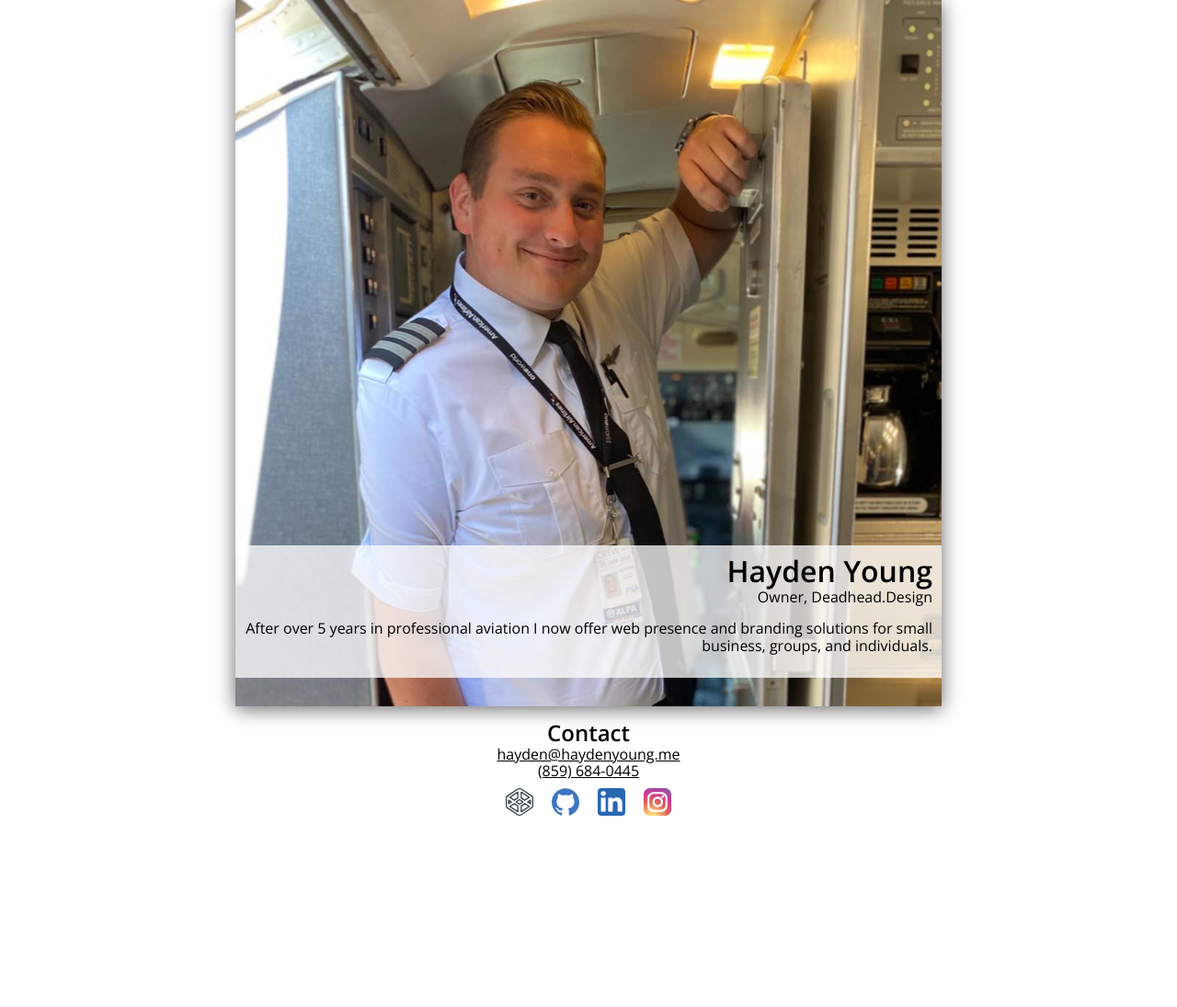
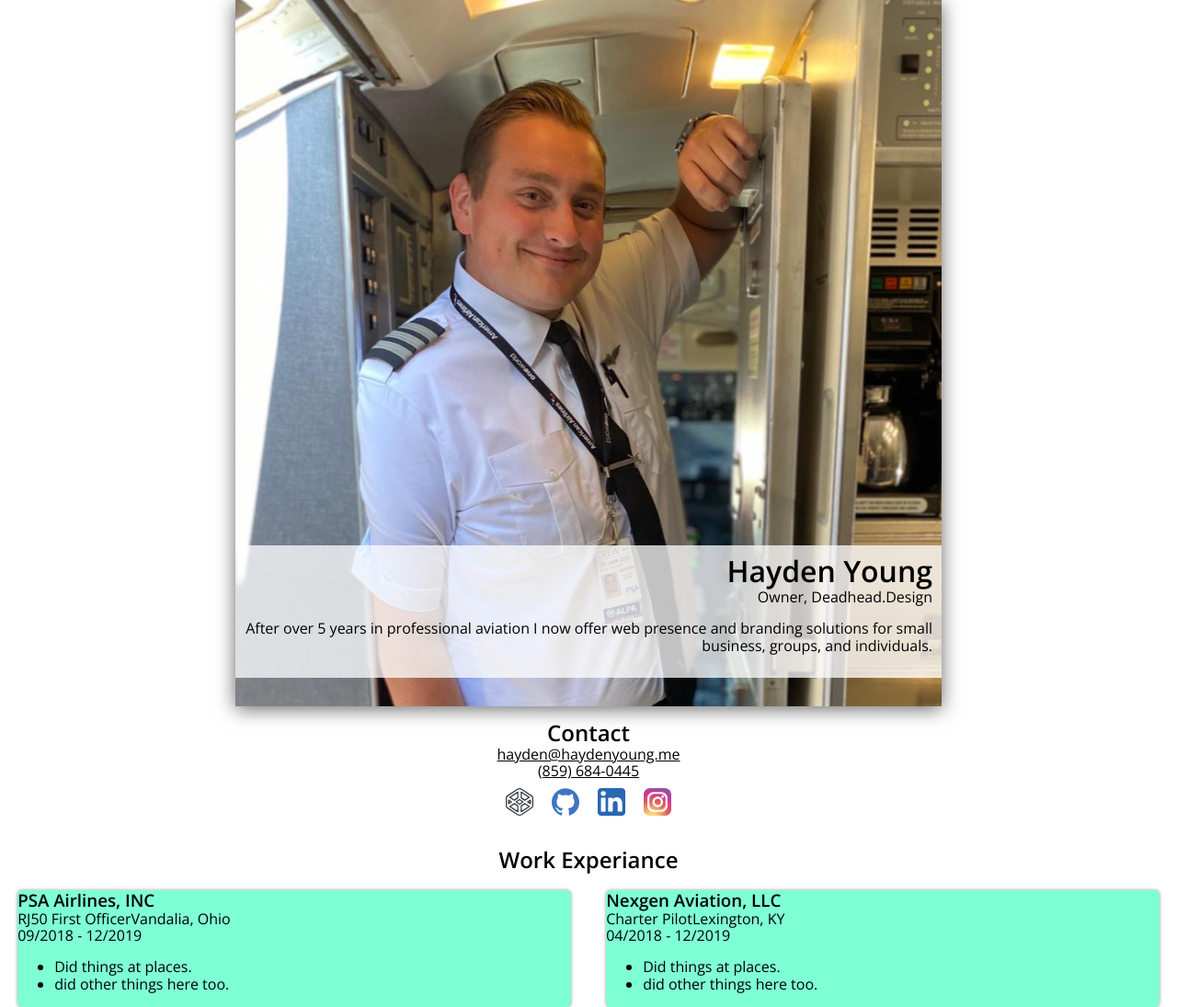
Before and after one commit to ztlhayden/resume_site_template, a Gatsby site: page / in a window 1280 px wide. Shown: the whole page at 92% size. Before the commit the page ends 902 px from the top, so only its background shows below. Built offline with nearby package versions, Linux system fonts and the light colour scheme; Gatsby itself is replaced by a stand-in of ours.

Commit message:
build and begin to style work experiance compoent

```diff
--- a/gatsby-config.js
+++ b/gatsby-config.js
@@ -26,6 +26,14 @@ module.exports = {
     `gatsby-transformer-sharp`,
     `gatsby-plugin-sharp`,
     {
+      resolve: `gatsby-source-filesystem`,
+      options: {
+        path: `${__dirname}/src/assets/markdown`,
+        name: `markdown`,
+      },
+    },
+    `gatsby-transformer-remark`,
+    {
       resolve: `gatsby-plugin-manifest`,
       options: {
         name: `deadhead-design-personal-resume`,
--- a/package.json
+++ b/package.json
@@ -14,6 +14,7 @@
     "gatsby-plugin-sharp": "^2.6.37",
     "gatsby-source-filesystem": "^2.3.31",
     "gatsby-transformer-json": "^2.4.13",
+    "gatsby-transformer-remark": "^2.8.37",
     "gatsby-transformer-sharp": "^2.5.16",
     "node-sass": "^4.14.1",
     "normalize.css": "^8.0.1",
--- /dev/null
+++ b/src/assets/markdown/PSA.md
@@ -0,0 +1,10 @@
+---
+employer: "PSA Airlines, INC"
+title: "RJ50 First Officer"
+location: "Vandalia, Ohio"
+start-date: "09/2018"
+end-date: "12/2019"
+---
+
+- Did things at places.
+- did other things here too.
--- /dev/null
+++ b/src/assets/markdown/nexgen.md
@@ -0,0 +1,10 @@
+---
+employer: "Nexgen Aviation, LLC"
+title: "Charter Pilot"
+location: "Lexington, KY"
+start-date: "04/2018"
+end-date: "12/2019"
+---
+
+- Did things at places.
+- did other things here too.
--- /dev/null
+++ b/src/components/WorkExp/WorkExp.jsx
@@ -0,0 +1,50 @@
+import React from 'react'
+import { useStaticQuery, graphql } from "gatsby"
+
+const WorkExp = () => {
+  const data = useStaticQuery(graphql`
+    {
+      allMarkdownRemark {
+        edges {
+          node {
+            id
+            html
+            frontmatter {
+              end_date
+              employer
+              title
+              start_date
+              location
+            }
+          }
+        }
+      }
+    }
+  `)
+
+  const experiance = data.allMarkdownRemark.edges
+
+  return (
+    <div className="work_wrapper">
+
+      <h2>Work Experiance</h2>
+
+      <div className="work_item_wrapper">
+        {
+          experiance.map(i => {
+            const job = i.node
+            return <div className="work_item_container card" key={job.id}>
+                    <h3>{job.frontmatter.employer}</h3>
+                    <span className="title">{job.frontmatter.title}</span>
+                    <span className="location">{job.frontmatter.location}</span>
+                    <span className="dates">{job.frontmatter.start_date} - {job.frontmatter.end_date}</span>
+                    <div className="duties" dangerouslySetInnerHTML={{__html: job.html}}/>
+                  </div>
+          })
+        }
+      </div>
+    </div>
+  )
+}
+
+export default WorkExp
--- a/src/pages/index.js
+++ b/src/pages/index.js
@@ -4,16 +4,22 @@ import '../style/index.scss'
 
 import Bio from '../components/Bio/Bio'
 import Contact from "../components/Contact/Contact"
+import WorkExp from "../components/WorkExp/WorkExp"
 
 const IndexPage = () => (
   <div className="content_wrapper">
+
     <Bio />
+
     <Contact />
+
     <div className="objective"></div>
 
-    <div className="work_exp_wrapper">
-      <div className="work_exp_item"></div>
-    </div>
+    <WorkExp />
+
+
+
+
 
 
     <div className="education_wrapper">
--- /dev/null
+++ b/src/style/Base/_card.scss
@@ -0,0 +1,5 @@
+.card {
+  background-color: aquamarine;
+  border-radius: 5px;
+  box-shadow: 0px 0px 3px 1px rgba(194,194,194,1);
+}
--- a/src/style/Base/_index.scss
+++ b/src/style/Base/_index.scss
@@ -1,2 +1,3 @@
+@import './card';
 @import './typo';
 @import './norm';
--- /dev/null
+++ b/src/style/components/_WorkExp.scss
@@ -0,0 +1,32 @@
+.work_wrapper {
+
+  h2 {
+    text-align: center;
+  }
+
+  .work_item_wrapper {
+  display: flex;
+  justify-content: space-around;
+  }
+
+  .work_item_container {
+    width: 47%;
+
+    h3 {
+      margin: 0;
+      padding: 0;
+    }
+
+    .title {
+      display: inline-block;
+    }
+
+    .location {
+      display: inline-block;
+    }
+
+    .dates {
+      display: block;
+    }
+  }
+}
--- a/src/style/components/_index.scss
+++ b/src/style/components/_index.scss
@@ -1,2 +1,3 @@
 @import './Bio';
 @import './Contact';
+@import './WorkExp';
```
Also changed, not shown: src/assets/data/employment.json (added, +9 -0 lines), src/components/image.js (deleted, +0 -36 lines), src/assets/images/DD_Icon.svg, 1 other file.
